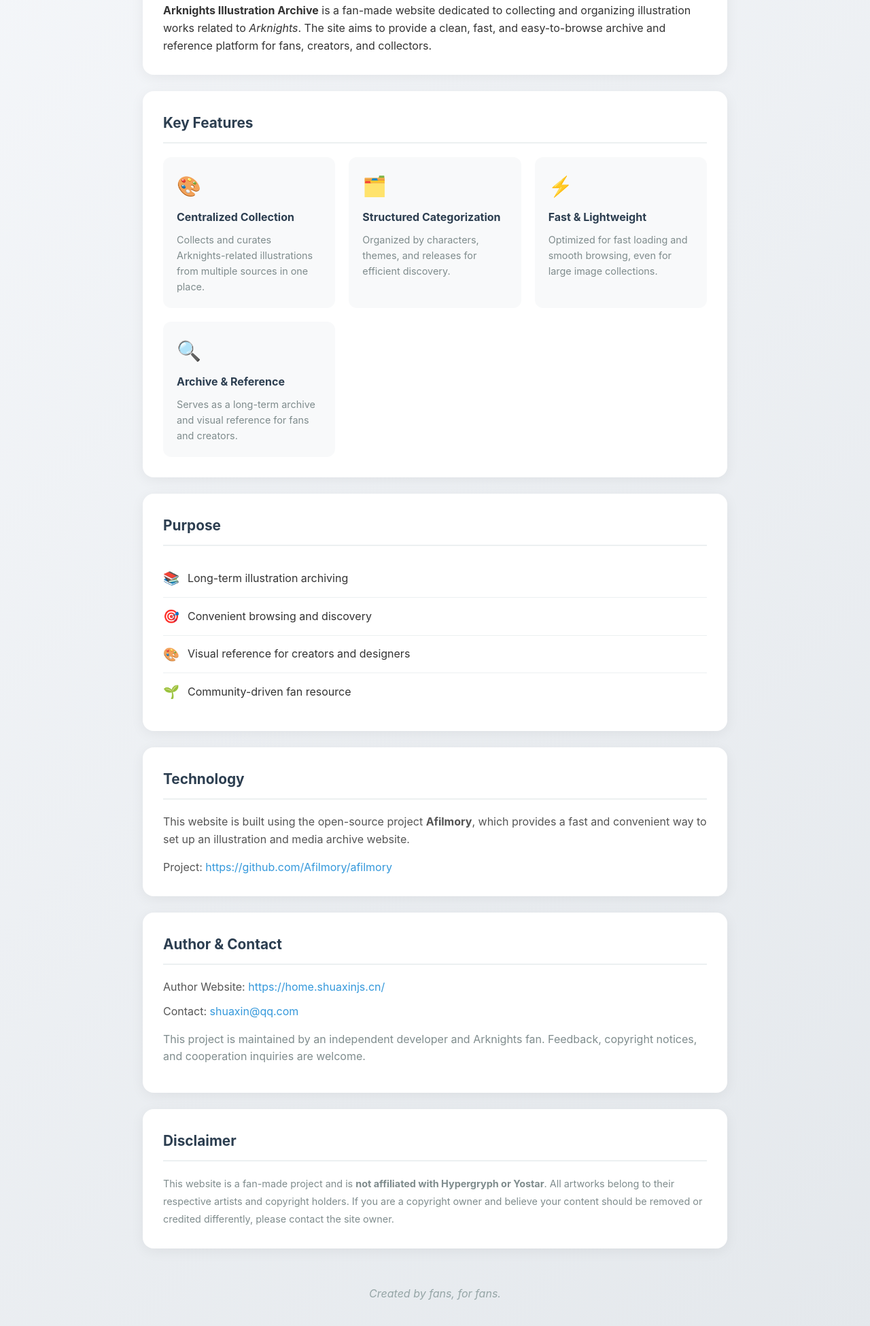
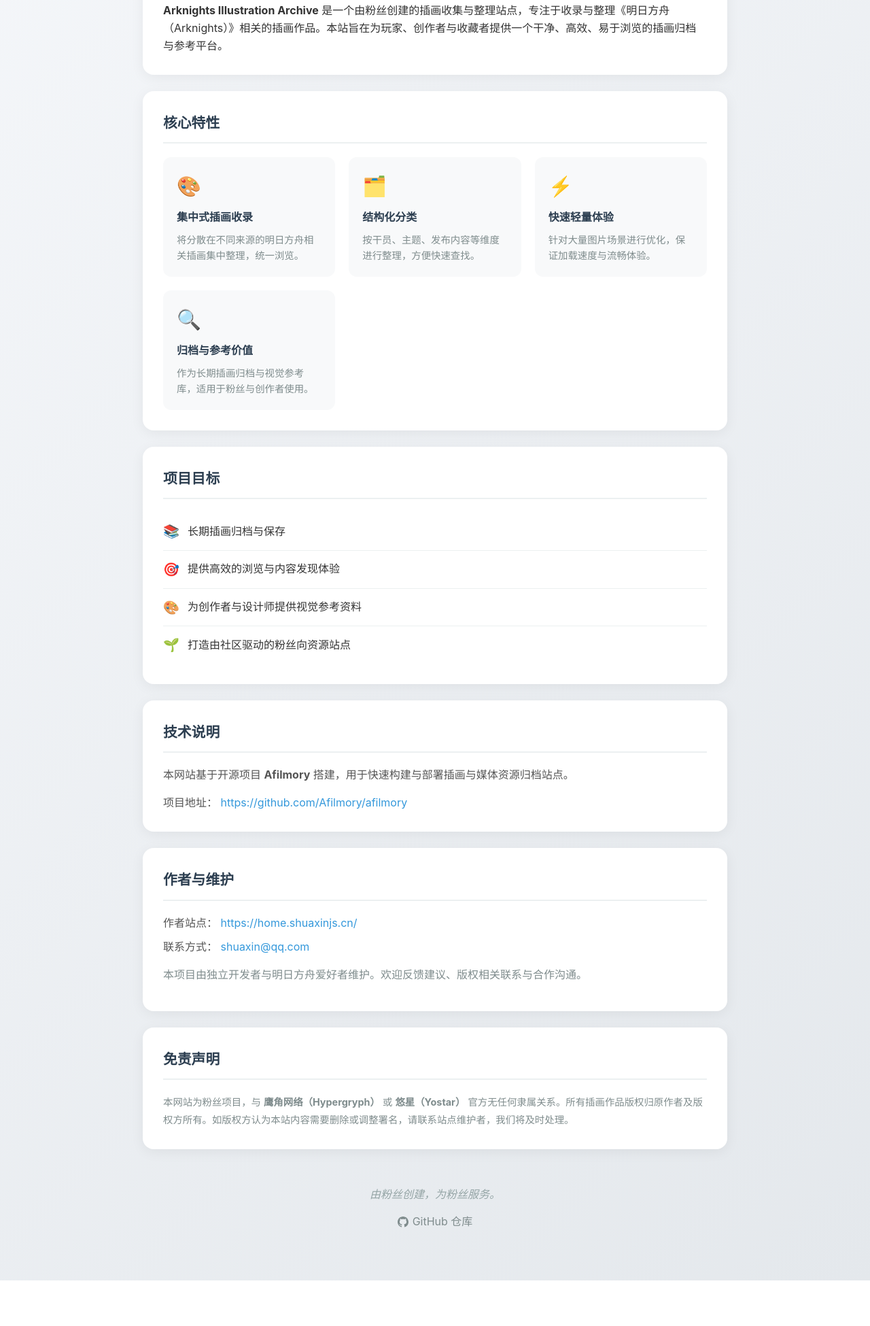
Before and after one commit to SHUAXINDIARY/Arknights-Artwork-Collection, a plain HTML site: page index.html in a window 1280 px wide. Shown: the part 348-2298 px from the top of the page at 68% size. After the commit the page ends 2231 px from the top, so only its background shows below. Drawn offline with Linux system fonts and the light colour scheme.

Commit message:
添加仓库链接

```diff
--- a/index.html
+++ b/index.html
@@ -1,5 +1,5 @@
 <!DOCTYPE html>
-<html lang="en">
+<html lang="zh-CN">
 <head>
   <meta charset="UTF-8">
   <meta name="viewport" content="width=device-width, initial-scale=1.0">
@@ -204,6 +204,23 @@
       font-style: italic;
     }
 
+    .repo-link {
+      margin-top: 15px;
+      font-style: normal;
+    }
+
+    .repo-link a {
+      color: #7f8c8d;
+      text-decoration: none;
+      display: inline-flex;
+      align-items: center;
+      transition: color 0.2s ease;
+    }
+
+    .repo-link a:hover {
+      color: #2c3e50;
+    }
+
     .hidden {
       display: none;
     }
@@ -230,87 +247,87 @@
 </head>
 <body>
   <div class="lang-switch">
-    <button class="lang-btn active" data-lang="en">EN</button>
-    <button class="lang-btn" data-lang="zh">中文</button>
+    <button class="lang-btn" data-lang="en">EN</button>
+    <button class="lang-btn active" data-lang="zh">中文</button>
   </div>
 
   <div class="container">
     <header>
       <h1>
-        <span class="en">Arknights Illustration Archive</span>
-        <span class="zh hidden">明日方舟插画档案馆</span>
+        <span class="en hidden">Arknights Illustration Archive</span>
+        <span class="zh">明日方舟插画档案馆</span>
       </h1>
       <p class="subtitle">
-        <span class="en">A fan-made illustration collection platform</span>
-        <span class="zh hidden">粉丝创建的插画收集与整理站点</span>
+        <span class="en hidden">A fan-made illustration collection platform</span>
+        <span class="zh">粉丝创建的插画收集与整理站点</span>
       </p>
       <a href="https://arknights.afilmory.art/" target="_blank" class="website-link">
-        <span class="en">Visit Website</span>
-        <span class="zh hidden">访问网站</span>
+        <span class="en hidden">Visit Website</span>
+        <span class="zh">访问网站</span>
       </a>
     </header>
 
     <section class="section">
       <h2>
-        <span class="en">Overview</span>
-        <span class="zh hidden">项目简介</span>
+        <span class="en hidden">Overview</span>
+        <span class="zh">项目简介</span>
       </h2>
-      <p class="en">
+      <p class="en hidden">
         <strong>Arknights Illustration Archive</strong> is a fan-made website dedicated to collecting and organizing illustration works related to <em>Arknights</em>. The site aims to provide a clean, fast, and easy-to-browse archive and reference platform for fans, creators, and collectors.
       </p>
-      <p class="zh hidden">
+      <p class="zh">
         <strong>Arknights Illustration Archive</strong> 是一个由粉丝创建的插画收集与整理站点，专注于收录与整理《明日方舟（Arknights）》相关的插画作品。本站旨在为玩家、创作者与收藏者提供一个干净、高效、易于浏览的插画归档与参考平台。
       </p>
     </section>
 
     <section class="section">
       <h2>
-        <span class="en">Key Features</span>
-        <span class="zh hidden">核心特性</span>
+        <span class="en hidden">Key Features</span>
+        <span class="zh">核心特性</span>
       </h2>
       <div class="feature-grid">
         <div class="feature-item">
           <div class="feature-icon">🎨</div>
           <h3>
-            <span class="en">Centralized Collection</span>
-            <span class="zh hidden">集中式插画收录</span>
+            <span class="en hidden">Centralized Collection</span>
+            <span class="zh">集中式插画收录</span>
           </h3>
           <p>
-            <span class="en">Collects and curates Arknights-related illustrations from multiple sources in one place.</span>
-            <span class="zh hidden">将分散在不同来源的明日方舟相关插画集中整理，统一浏览。</span>
+            <span class="en hidden">Collects and curates Arknights-related illustrations from multiple sources in one place.</span>
+            <span class="zh">将分散在不同来源的明日方舟相关插画集中整理，统一浏览。</span>
           </p>
         </div>
         <div class="feature-item">
           <div class="feature-icon">🗂️</div>
           <h3>
-            <span class="en">Structured Categorization</span>
-            <span class="zh hidden">结构化分类</span>
+            <span class="en hidden">Structured Categorization</span>
+            <span class="zh">结构化分类</span>
           </h3>
           <p>
-            <span class="en">Organized by characters, themes, and releases for efficient discovery.</span>
-            <span class="zh hidden">按干员、主题、发布内容等维度进行整理，方便快速查找。</span>
+            <span class="en hidden">Organized by characters, themes, and releases for efficient discovery.</span>
+            <span class="zh">按干员、主题、发布内容等维度进行整理，方便快速查找。</span>
           </p>
         </div>
         <div class="feature-item">
           <div class="feature-icon">⚡</div>
           <h3>
-            <span class="en">Fast & Lightweight</span>
-            <span class="zh hidden">快速轻量体验</span>
+            <span class="en hidden">Fast & Lightweight</span>
+            <span class="zh">快速轻量体验</span>
           </h3>
           <p>
-            <span class="en">Optimized for fast loading and smooth browsing, even for large image collections.</span>
-            <span class="zh hidden">针对大量图片场景进行优化，保证加载速度与流畅体验。</span>
+            <span class="en hidden">Optimized for fast loading and smooth browsing, even for large image collections.</span>
+            <span class="zh">针对大量图片场景进行优化，保证加载速度与流畅体验。</span>
           </p>
         </div>
         <div class="feature-item">
           <div class="feature-icon">🔍</div>
           <h3>
-            <span class="en">Archive & Reference</span>
-            <span class="zh hidden">归档与参考价值</span>
+            <span class="en hidden">Archive & Reference</span>
+            <span class="zh">归档与参考价值</span>
           </h3>
           <p>
-            <span class="en">Serves as a long-term archive and visual reference for fans and creators.</span>
-            <span class="zh hidden">作为长期插画归档与视觉参考库，适用于粉丝与创作者使用。</span>
+            <span class="en hidden">Serves as a long-term archive and visual reference for fans and creators.</span>
+            <span class="zh">作为长期插画归档与视觉参考库，适用于粉丝与创作者使用。</span>
           </p>
         </div>
       </div>
@@ -318,48 +335,48 @@
 
     <section class="section">
       <h2>
-        <span class="en">Purpose</span>
-        <span class="zh hidden">项目目标</span>
+        <span class="en hidden">Purpose</span>
+        <span class="zh">项目目标</span>
       </h2>
       <ul class="purpose-list">
         <li>
           <span class="icon">📚</span>
-          <span class="en">Long-term illustration archiving</span>
-          <span class="zh hidden">长期插画归档与保存</span>
+          <span class="en hidden">Long-term illustration archiving</span>
+          <span class="zh">长期插画归档与保存</span>
         </li>
         <li>
           <span class="icon">🎯</span>
-          <span class="en">Convenient browsing and discovery</span>
-          <span class="zh hidden">提供高效的浏览与内容发现体验</span>
+          <span class="en hidden">Convenient browsing and discovery</span>
+          <span class="zh">提供高效的浏览与内容发现体验</span>
         </li>
         <li>
           <span class="icon">🎨</span>
-          <span class="en">Visual reference for creators and designers</span>
-          <span class="zh hidden">为创作者与设计师提供视觉参考资料</span>
+          <span class="en hidden">Visual reference for creators and designers</span>
+          <span class="zh">为创作者与设计师提供视觉参考资料</span>
         </li>
         <li>
           <span class="icon">🌱</span>
-          <span class="en">Community-driven fan resource</span>
-          <span class="zh hidden">打造由社区驱动的粉丝向资源站点</span>
+          <span class="en hidden">Community-driven fan resource</span>
+          <span class="zh">打造由社区驱动的粉丝向资源站点</span>
         </li>
       </ul>
     </section>
 
     <section class="section">
       <h2>
-        <span class="en">Technology</span>
-        <span class="zh hidden">技术说明</span>
+        <span class="en hidden">Technology</span>
+        <span class="zh">技术说明</span>
       </h2>
       <div class="tech-info">
-        <p class="en">
+        <p class="en hidden">
           This website is built using the open-source project <strong>Afilmory</strong>, which provides a fast and convenient way to set up an illustration and media archive website.
         </p>
-        <p class="zh hidden">
+        <p class="zh">
           本网站基于开源项目 <strong>Afilmory</strong> 搭建，用于快速构建与部署插画与媒体资源归档站点。
         </p>
         <p style="margin-top: 15px;">
-          <span class="en">Project: </span>
-          <span class="zh hidden">项目地址：</span>
+          <span class="en hidden">Project: </span>
+          <span class="zh">项目地址：</span>
           <a href="https://github.com/Afilmory/afilmory" target="_blank">https://github.com/Afilmory/afilmory</a>
         </p>
       </div>
@@ -367,45 +384,52 @@
 
     <section class="section">
       <h2>
-        <span class="en">Author & Contact</span>
-        <span class="zh hidden">作者与维护</span>
+        <span class="en hidden">Author & Contact</span>
+        <span class="zh">作者与维护</span>
       </h2>
       <div class="contact-info">
         <p>
-          <span class="en">Author Website: </span>
-          <span class="zh hidden">作者站点：</span>
+          <span class="en hidden">Author Website: </span>
+          <span class="zh">作者站点：</span>
           <a href="https://home.shuaxinjs.cn/" target="_blank">https://home.shuaxinjs.cn/</a>
         </p>
         <p>
-          <span class="en">Contact: </span>
-          <span class="zh hidden">联系方式：</span>
+          <span class="en hidden">Contact: </span>
+          <span class="zh">联系方式：</span>
           <a href="mailto:shuaxin@qq.com">shuaxin@qq.com</a>
         </p>
         <p style="margin-top: 15px; color: #7f8c8d;">
-          <span class="en">This project is maintained by an independent developer and Arknights fan. Feedback, copyright notices, and cooperation inquiries are welcome.</span>
-          <span class="zh hidden">本项目由独立开发者与明日方舟爱好者维护。欢迎反馈建议、版权相关联系与合作沟通。</span>
+          <span class="en hidden">This project is maintained by an independent developer and Arknights fan. Feedback, copyright notices, and cooperation inquiries are welcome.</span>
+          <span class="zh">本项目由独立开发者与明日方舟爱好者维护。欢迎反馈建议、版权相关联系与合作沟通。</span>
         </p>
       </div>
     </section>
 
     <section class="section">
       <h2>
-        <span class="en">Disclaimer</span>
-        <span class="zh hidden">免责声明</span>
+        <span class="en hidden">Disclaimer</span>
+        <span class="zh">免责声明</span>
       </h2>
       <div class="disclaimer">
-        <p class="en">
+        <p class="en hidden">
           This website is a fan-made project and is <strong>not affiliated with Hypergryph or Yostar</strong>. All artworks belong to their respective artists and copyright holders. If you are a copyright owner and believe your content should be removed or credited differently, please contact the site owner.
         </p>
-        <p class="zh hidden">
+        <p class="zh">
           本网站为粉丝项目，与 <strong>鹰角网络（Hypergryph）</strong> 或 <strong>悠星（Yostar）</strong> 官方无任何隶属关系。所有插画作品版权归原作者及版权方所有。如版权方认为本站内容需要删除或调整署名，请联系站点维护者，我们将及时处理。
         </p>
       </div>
     </section>
 
     <footer>
-      <p class="en">Created by fans, for fans.</p>
-      <p class="zh hidden">由粉丝创建，为粉丝服务。</p>
+      <p class="en hidden">Created by fans, for fans.</p>
+      <p class="zh">由粉丝创建，为粉丝服务。</p>
+      <p class="repo-link">
+        <a href="https://github.com/SHUAXINDIARY/Arknights-Artwork-Collection/tree/main" target="_blank">
+          <svg xmlns="http://www.w3.org/2000/svg" width="16" height="16" viewBox="0 0 24 24" fill="currentColor" style="vertical-align: middle; margin-right: 6px;"><path d="M12 0c-6.626 0-12 5.373-12 12 0 5.302 3.438 9.8 8.207 11.387.599.111.793-.261.793-.577v-2.234c-3.338.726-4.033-1.416-4.033-1.416-.546-1.387-1.333-1.756-1.333-1.756-1.089-.745.083-.729.083-.729 1.205.084 1.839 1.237 1.839 1.237 1.07 1.834 2.807 1.304 3.492.997.107-.775.418-1.305.762-1.604-2.665-.305-5.467-1.334-5.467-5.931 0-1.311.469-2.381 1.236-3.221-.124-.303-.535-1.524.117-3.176 0 0 1.008-.322 3.301 1.23.957-.266 1.983-.399 3.003-.404 1.02.005 2.047.138 3.006.404 2.291-1.552 3.297-1.23 3.297-1.23.653 1.653.242 2.874.118 3.176.77.84 1.235 1.911 1.235 3.221 0 4.609-2.807 5.624-5.479 5.921.43.372.823 1.102.823 2.222v3.293c0 .319.192.694.801.576 4.765-1.589 8.199-6.086 8.199-11.386 0-6.627-5.373-12-12-12z"/></svg>
+          <span class="en hidden">GitHub Repository</span>
+          <span class="zh">GitHub 仓库</span>
+        </a>
+      </p>
     </footer>
   </div>
 
```
